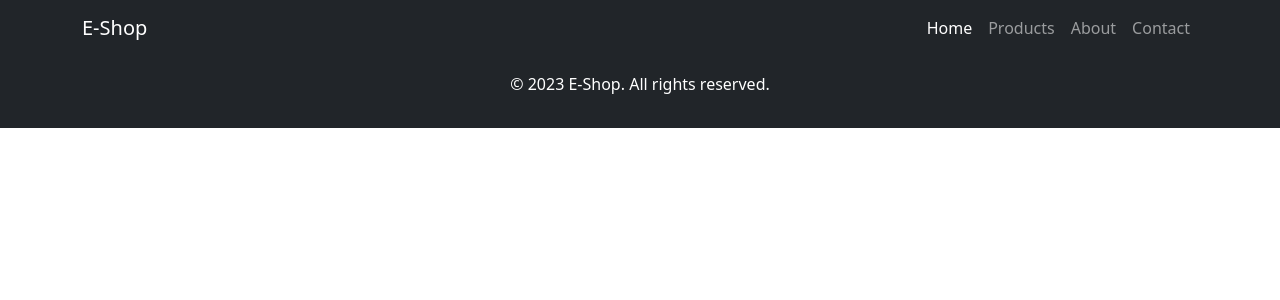
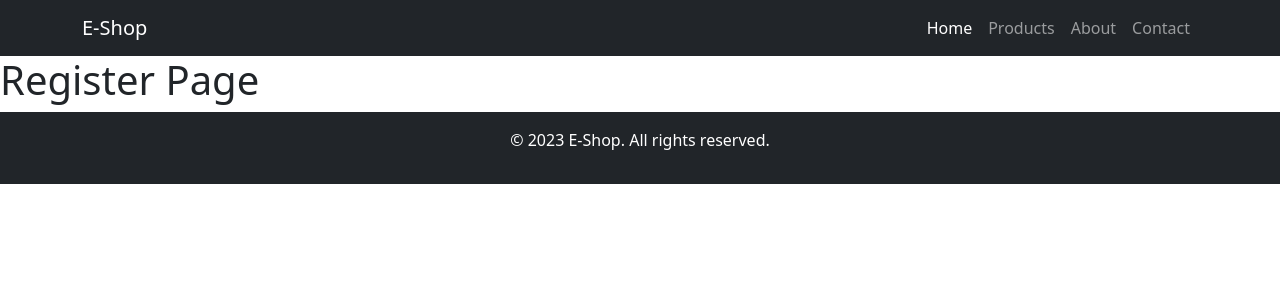
Before and after one commit to trentglobal-sg/8103-ecommerce-frontend, a React (Vite) app: page /register in a window 1280 px wide. Shown: the top 300 px of the page. Built offline with nearby package versions, Linux system fonts and the light colour scheme.

Commit message:
Added routing for products and register page

```diff
--- a/src/App.jsx
+++ b/src/App.jsx
@@ -1,20 +1,22 @@
 import React, { useState } from 'react';
+import {Switch, Route} from 'wouter';
+
 import ProductCard from './ProductCard';
 import Navbar from './Navbar';
 import MainPage from './MainPage';
-import {Switch, Route} from 'wouter';
+import RegisterPage from './RegisterPage';
+import ProductPage from './ProductPage';
+
 
 export default function App() {
-
-
-
-
 
   return (<>
     <Navbar/>
 
     <Switch>
       <Route path="/" component={MainPage}/>
+      <Route path="/products" component={ProductPage}/>
+      <Route path="/register" component={RegisterPage}/>
     </Switch>
 
     <footer className="bg-dark text-white text-center py-3">
--- /dev/null
+++ b/src/ProductPage.jsx
@@ -0,0 +1,7 @@
+import React from 'react'
+
+export default function ProductPage() {
+    return (<>
+        <h1>Product Page</h1>
+    </>)
+}
--- /dev/null
+++ b/src/RegisterPage.jsx
@@ -0,0 +1,5 @@
+export default function RegisterPage() {
+    return (<>
+     <h1>Register Page</h1>
+    </>)
+}
```
